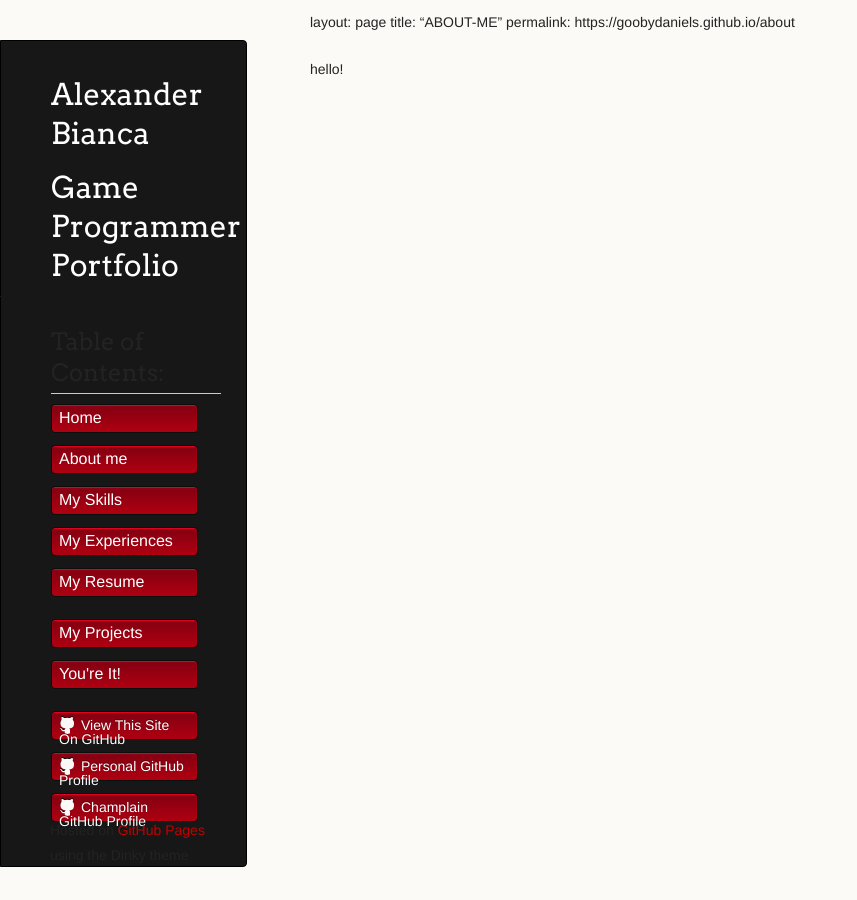
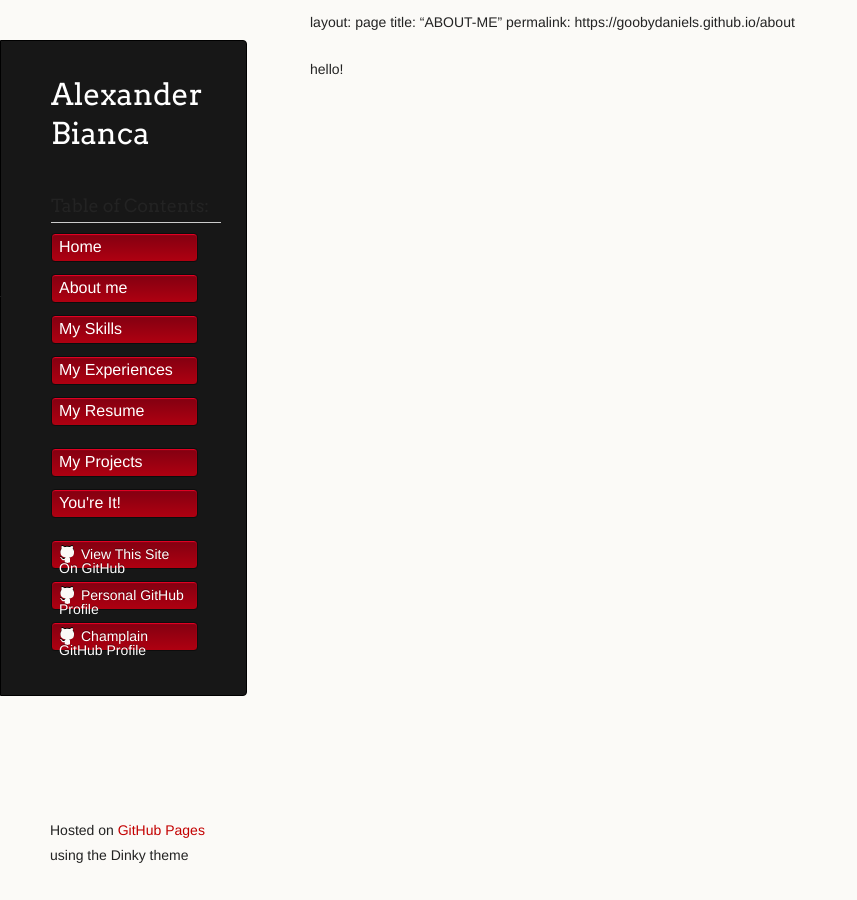
Before and after one commit to goobydaniels/goobydaniels.github.io, a Jekyll site: the page built from ABOUT-ME.md, in a window 1280 px wide. Shown: the whole page, without its empty margins (0-857 px from the left). Built offline with Jekyll 4.4.1, drawn with Linux system fonts in a browser that asks for light colours; our own code applies the rules of GitHub Pages for plain Markdown files.

Commit message:
okay this should be better

```diff
--- a/_layouts/default.html
+++ b/_layouts/default.html
@@ -16,9 +16,8 @@
   <body>
     <div class="wrapper">
       <header>
-        <h1 class="header">{{ site.title | default: site.github.repository_name site.description | default: site.github.project_tagline }}</h1>
-        <h1 class="header">{{ site.description | default: site.github.project_tagline }}</h1>
-        <h2 class="header">Table of Contents:</h2>
+        <h1 class="header">{{ site.title | default: site.github.repository_name | site.description | default: site.github.project_tagline }}</h1>
+        <h3 class="header">Table of Contents:</h3>
         <ul>
           <li><p class="header"><a class="home button" href="https://goobydaniels.github.io/">Home</a></p></li>
             <ul>
```
